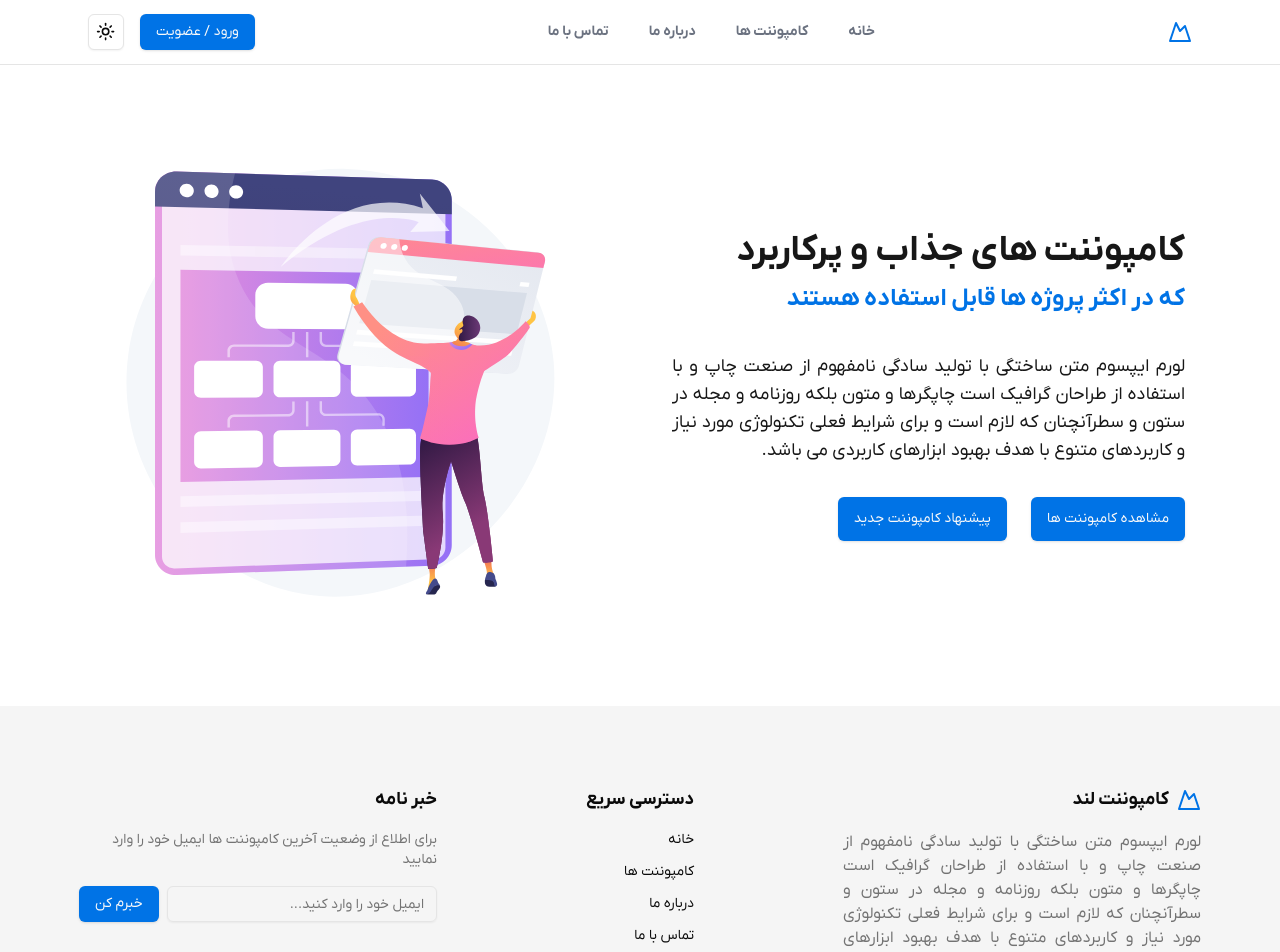
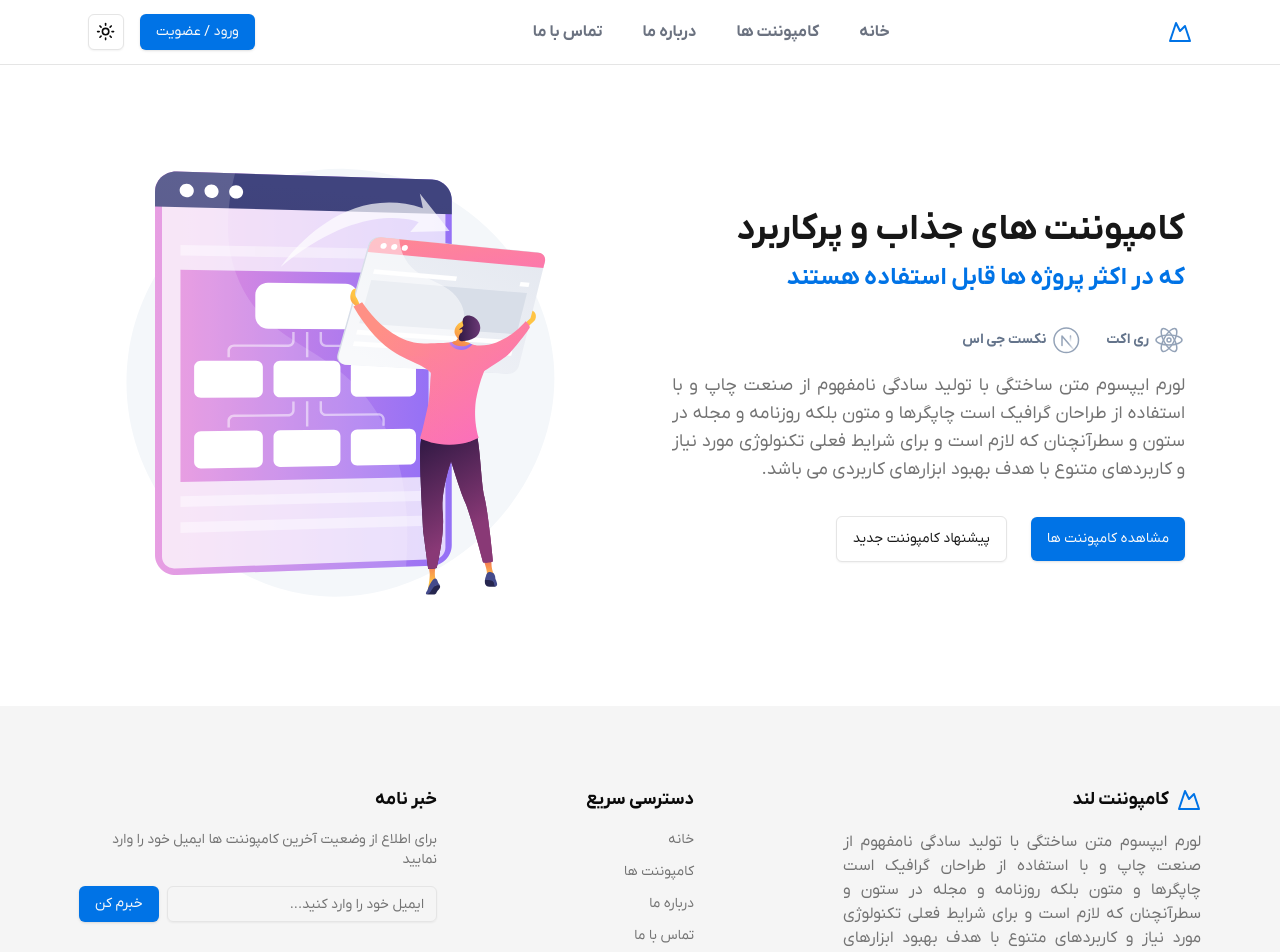
Before and after one commit to iraniangunner/componentland, a Next.js app: page / in a window 1280 px wide. Shown: the top 952 px of the page. Built offline with nearby package versions, Linux system fonts and the light colour scheme.

Commit message:
animated-text and footer changed

```diff
--- a/src/components/animated-text.tsx
+++ b/src/components/animated-text.tsx
@@ -46,7 +46,88 @@ export default function AnimatedText({
           </motion.h4>
         </AnimatePresence>
       </div>
-      <p className="text-sm md:text-lg mt-2 lg:mt-4 text-justify">
+      <div className="flex flex-wrap justify-center md:justify-start gap-6 mt-2">
+        <div className="flex items-center text-sm text-slate-500 dark:text-slate-50">
+          <svg
+            className="h-8 w-8 flex-none stroke-current text-slate-400 dark:text-slate-100"
+            fill="none"
+            stroke-width="1.5"
+            stroke-linecap="round"
+            stroke-linejoin="round"
+          >
+            <ellipse cx="16" cy="16" rx="13" ry="5"></ellipse>
+            <ellipse
+              cx="16"
+              cy="16"
+              rx="13"
+              ry="5"
+              transform="rotate(60 16 16)"
+            ></ellipse>
+            <ellipse
+              rx="13"
+              ry="5"
+              transform="matrix(-.5 .86603 .86603 .5 16 16)"
+            ></ellipse>
+            <circle cx="16" cy="16" r="2"></circle>
+          </svg>
+          <span className="mr-1">ري اکت</span>
+        </div>
+        <div className="flex items-center text-sm text-slate-500 dark:text-slate-50">
+          <svg
+            className="h-8 w-8 flex-none stroke-current text-slate-400 dark:text-slate-100"
+            fill="none"
+            stroke-width="1.5"
+            stroke-linecap="round"
+            stroke-linejoin="round"
+          >
+            <defs>
+              <linearGradient
+                id="next-icon-gradient-a"
+                x1="15.125"
+                y1="18.25"
+                x2="24.25"
+                y2="27.375"
+                gradientUnits="userSpaceOnUse"
+              >
+                <stop offset=".24" stop-color="currentColor"></stop>
+                <stop
+                  offset="1"
+                  stop-color="currentColor"
+                  stop-opacity="0"
+                ></stop>
+              </linearGradient>
+              <linearGradient
+                id="next-icon-gradient-b"
+                x1="20.5"
+                y1="11.25"
+                x2="20.5"
+                y2="18.25"
+                gradientUnits="userSpaceOnUse"
+              >
+                <stop stop-color="currentColor"></stop>
+                <stop
+                  offset="1"
+                  stop-color="currentColor"
+                  stop-opacity="0"
+                ></stop>
+              </linearGradient>
+            </defs>
+            <path d="M16.25 28.5c6.765 0 12.25-5.485 12.25-12.25S23.015 4 16.25 4 4 9.485 4 16.25 9.485 28.5 16.25 28.5Z"></path>
+            <path
+              d="M12 21.5V12l12.25 14.25"
+              stroke="url(#next-icon-gradient-a)"
+            ></path>
+            <path
+              d="M21.25 12a.75.75 0 1 0-1.5 0v8.17l1.5 1.64V12Z"
+              fill="url(#next-icon-gradient-b)"
+              stroke-width="0"
+            ></path>
+          </svg>
+          <span className="mr-1">نکست جی اس</span>
+        </div>
+      </div>
+
+      <p className="text-sm md:text-lg mt-2 lg:mt-4 text-justify text-muted-foreground dark:text-white">
         لورم ایپسوم متن ساختگی با تولید سادگی نامفهوم از صنعت چاپ و با استفاده
         از طراحان گرافیک است چاپگرها و متون بلکه روزنامه و مجله در ستون و
         سطرآنچنان که لازم است و برای شرایط فعلی تکنولوژی مورد نیاز و کاربردهای
@@ -60,7 +141,10 @@ export default function AnimatedText({
           </Link>
         </Button>
 
-        <Button className="flex items-center text-xs sm:text-sm font-medium px-0 py-0 h-auto">
+        <Button
+          variant="outline"
+          className="flex items-center text-xs sm:text-sm font-medium px-0 py-0 h-auto"
+        >
           <Link href="/contact-us" className="w-full h-full px-3 sm:px-4 py-3">
             پیشنهاد کامپوننت جدید
           </Link>
--- a/src/components/footer.tsx
+++ b/src/components/footer.tsx
@@ -1,96 +1,68 @@
-/**
- * v0 by Vercel.
- * @see https://v0.dev/t/035aszaNt9A
- * Documentation: https://v0.dev/docs#integrating-generated-code-into-your-nextjs-app
- */
 import Link from "next/link";
 import { Input } from "@/components/ui/input";
 import { Button } from "@/components/ui/button";
 
 export default function Footer() {
   return (
-    <footer className="bg-muted py-12 px-8 md:py-16 lg:py-20 flex justify-center">
+    <footer>
+      <div className="bg-muted dark:bg-gray-950 py-12 px-8 md:py-16 lg:py-20 flex justify-center items-center">
         <div className="container grid grid-cols-1 gap-6 md:grid-cols-2 lg:grid-cols-3 md:max-w-[1122px]">
           <div className="flex flex-col items-start gap-4">
             <Link href="/" className="flex items-center gap-2">
               <MountainIcon className="h-6 w-6 text-[#0073e6]" />
               <span className="text-lg font-bold">کامپوننت لند</span>
             </Link>
-          <p className="text-muted-foreground text-justify">
+            <p className="text-muted-foreground dark:text-white text-justify">
               لورم ایپسوم متن ساختگی با تولید سادگی نامفهوم از صنعت چاپ و با
               استفاده از طراحان گرافیک است چاپگرها و متون بلکه روزنامه و مجله در
-            ستون و سطرآنچنان که لازم است و برای شرایط فعلی تکنولوژی مورد نیاز و
-            کاربردهای متنوع با هدف بهبود ابزارهای کاربردی می باشد.
+              ستون و سطرآنچنان که لازم است و برای شرایط فعلی تکنولوژی مورد نیاز
+              و کاربردهای متنوع با هدف بهبود ابزارهای کاربردی می باشد.
             </p>
           </div>
-
           <div className="flex justify-start md:justify-center items-start">
             <div className="flex flex-col gap-4">
               <h4 className="text-lg font-semibold">دسترسی سریع</h4>
-            <nav className="flex flex-col items-start gap-3 font-regular">
-              <Link
-                href="/"
-                className="text-sm hover:underline"
-                // prefetch={false}
-              >
+              <nav className="flex flex-col items-start gap-3 font-regular text-muted-foreground dark:text-white">
+                <Link href="/" className="text-sm hover:underline">
                   خانه
                 </Link>
-              <Link
-                href="/elements"
-                className="text-sm hover:underline"
-                // prefetch={false}
-              >
+                <Link href="/elements" className="text-sm hover:underline">
                   کامپوننت ها
                 </Link>
-              <Link
-                href="/about-us"
-                className="text-sm hover:underline"
-                // prefetch={false}
-              >
+                <Link href="/about-us" className="text-sm hover:underline">
                   درباره ما
                 </Link>
 
-              <Link
-                href="/contact-us"
-                className="text-sm hover:underline"
-                // prefetch={false}
-              >
+                <Link href="/contact-us" className="text-sm hover:underline">
                   تماس با ما
                 </Link>
               </nav>
             </div>
           </div>
-
-        {/* <div className="grid gap-2">
-          <h4 className="text-lg font-semibold">Resources</h4>
-          <nav className="grid gap-1">
-            <Link href="#" className="text-sm hover:underline" prefetch={false}>
-              Blog
-            </Link>
-            <Link href="#" className="text-sm hover:underline" prefetch={false}>
-              Documentation
-            </Link>
-            <Link href="#" className="text-sm hover:underline" prefetch={false}>
-              Support
-            </Link>
-            <Link href="#" className="text-sm hover:underline" prefetch={false}>
-              FAQs
-            </Link>
-          </nav>
-        </div> */}
           <div className="flex flex-col gap-4">
             <h4 className="text-lg font-semibold">خبر نامه</h4>
-          <p className="text-sm text-muted-foreground">
+            <p className="text-sm text-muted-foreground dark:text-white">
               برای اطلاع از وضعیت آخرین کامپوننت ها ایمیل خود را وارد نمایید
             </p>
             <form className="flex gap-2">
               <Input
                 type="email"
                 placeholder="ایمیل خود را وارد کنید..."
-              className="flex-1 dark:border-white"
+                className="flex-1 dark:border-white dark:placeholder:text-white"
               />
               <Button type="submit">خبرم کن</Button>
             </form>
+          </div>
+        </div>
+      </div>
+
+      <div className="bg-muted dark:bg-gray-950">
+        <div className="px-8 py-4 border-t dark:border-muted-foreground flex justify-center items-center md:max-w-[1122px] mx-auto">
+          <p className=" text-sm sm:text-[16px]">
+            © تمامی حقوق برای{" "}
+            <span className="font-bold text-[#0073e6]">کامپوننت لند</span> محفوظ
+            است
+          </p>
         </div>
       </div>
     </footer>
--- a/src/components/navbar.tsx
+++ b/src/components/navbar.tsx
@@ -34,11 +34,10 @@ export default function Navbar() {
           <MountainIcon className="h-6 w-6 text-[#0073e6]" />
           <span className="sr-only">Acme Inc</span>
         </Link>
-        <nav className="hidden items-center gap-6 xl:gap-10 text-sm font-medium md:flex font-bold">
+        <nav className="hidden items-center gap-6 xl:gap-10  md:flex font-bold">
           <Link
             href="/"
             className="text-gray-500 hover:text-gray-900 dark:text-gray-400 dark:hover:text-gray-50"
-            // prefetch={false}
           >
             خانه
           </Link>
@@ -46,27 +45,27 @@ export default function Navbar() {
           <Link
             href="/elements"
             className="text-gray-500 hover:text-gray-900 dark:text-gray-400 dark:hover:text-gray-50"
-            // prefetch={false}
           >
             کامپوننت ها
           </Link>
           <Link
             href="/about-us"
             className="text-gray-500 hover:text-gray-900 dark:text-gray-400 dark:hover:text-gray-50"
-            // prefetch={false}
           >
             درباره ما
           </Link>
           <Link
             href="/contact-us"
             className="text-gray-500 hover:text-gray-900 dark:text-gray-400 dark:hover:text-gray-50"
-            // prefetch={false}
           >
             تماس با ما
           </Link>
         </nav>
         <div className="flex items-center gap-4">
-          <Button color="blue" className="flex items-center text-sm font-medium px-0 py-0">
+          <Button
+            color="blue"
+            className="flex items-center text-sm font-medium px-0 py-0"
+          >
             <Link href="/login" className="w-full h-full px-4 py-2">
               ورود / عضویت
             </Link>
@@ -93,7 +92,6 @@ export default function Navbar() {
                   <Link
                     href="/"
                     className="text-sm flex items-center gap-2 font-medium text-gray-500 hover:text-gray-900 dark:text-gray-400 dark:hover:text-gray-50"
-                    // prefetch={false}
                   >
                     <HomeIcon />
                     <span>خانه </span>
```
Lines whose indentation alone changed are shown as unchanged.
